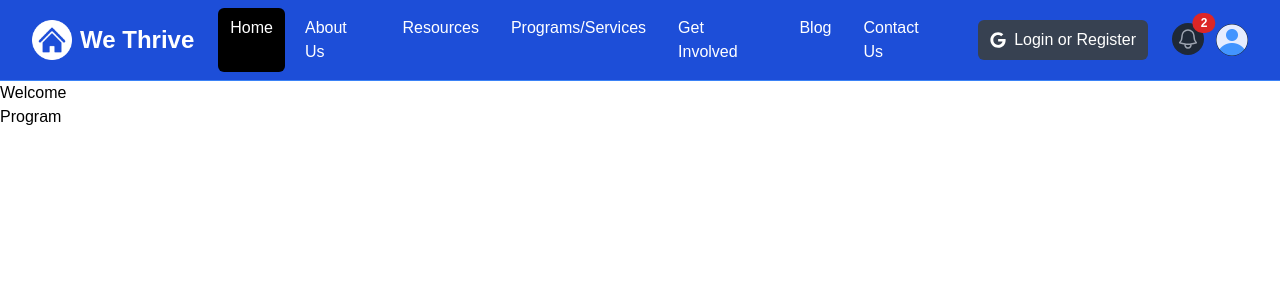
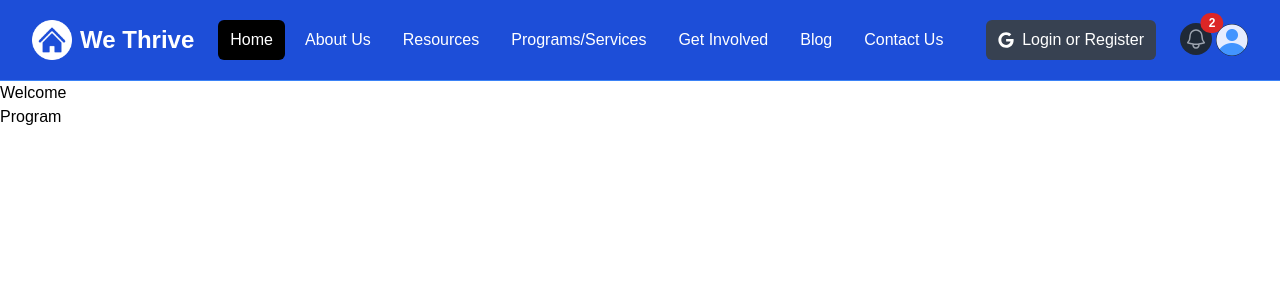
Before and after one commit to moraaruth/WeThrive, a Next.js app: page / in a window 1280 px wide. Shown: the top 300 px of the page. Built offline with nearby package versions, Linux system fonts and the light colour scheme.

Commit message:
adjusting navbar right margin

```diff
--- a/components/Navbar.jsx
+++ b/components/Navbar.jsx
@@ -147,7 +147,7 @@ const Navbar = () => {
               </span>
             </a>
             {/* <!-- Profile dropdown button --> */}
-            <div className="relative ml-3">
+            <div className="relative ml-1">
               <div>
                 <button
                   type="button"
```
